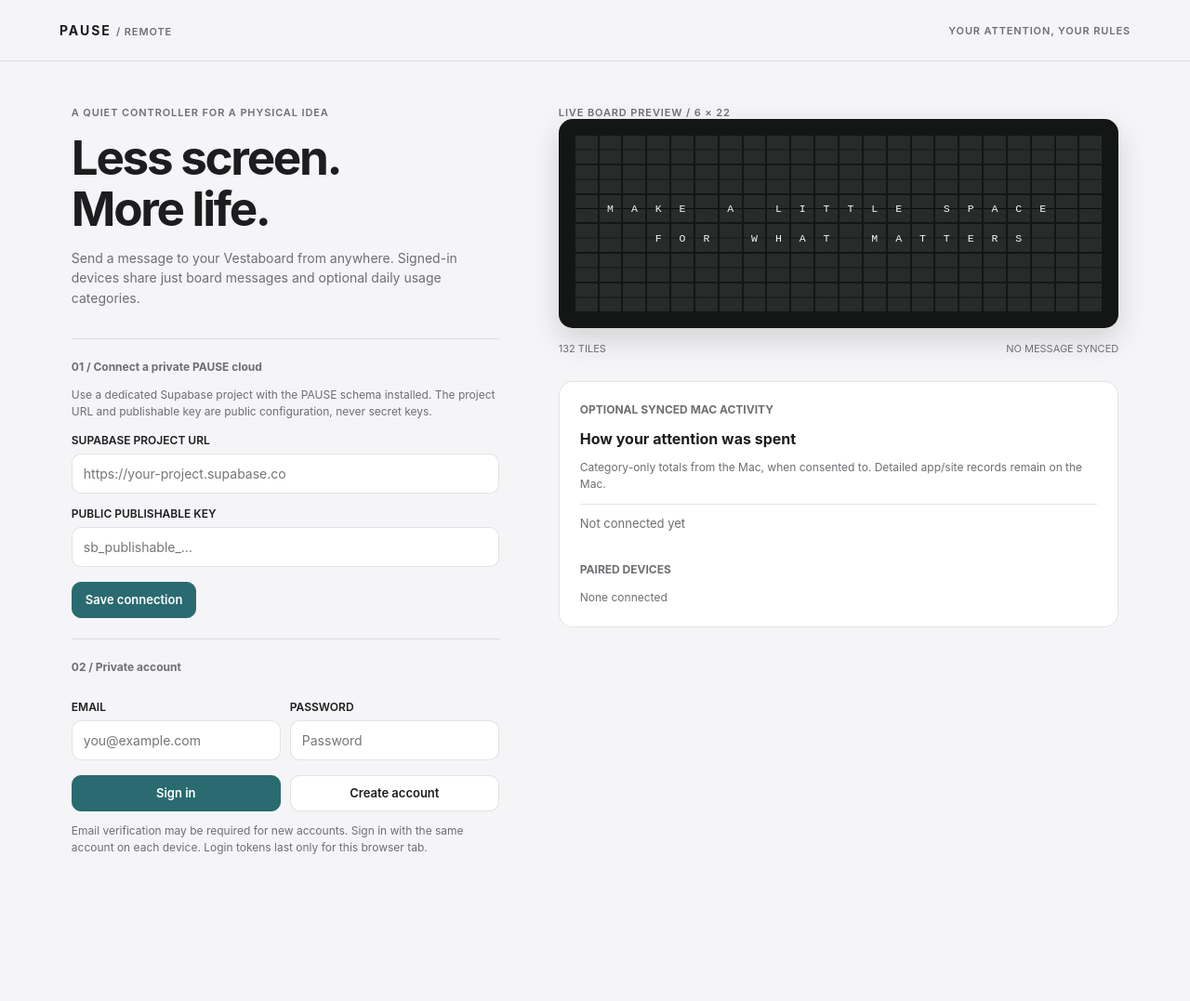
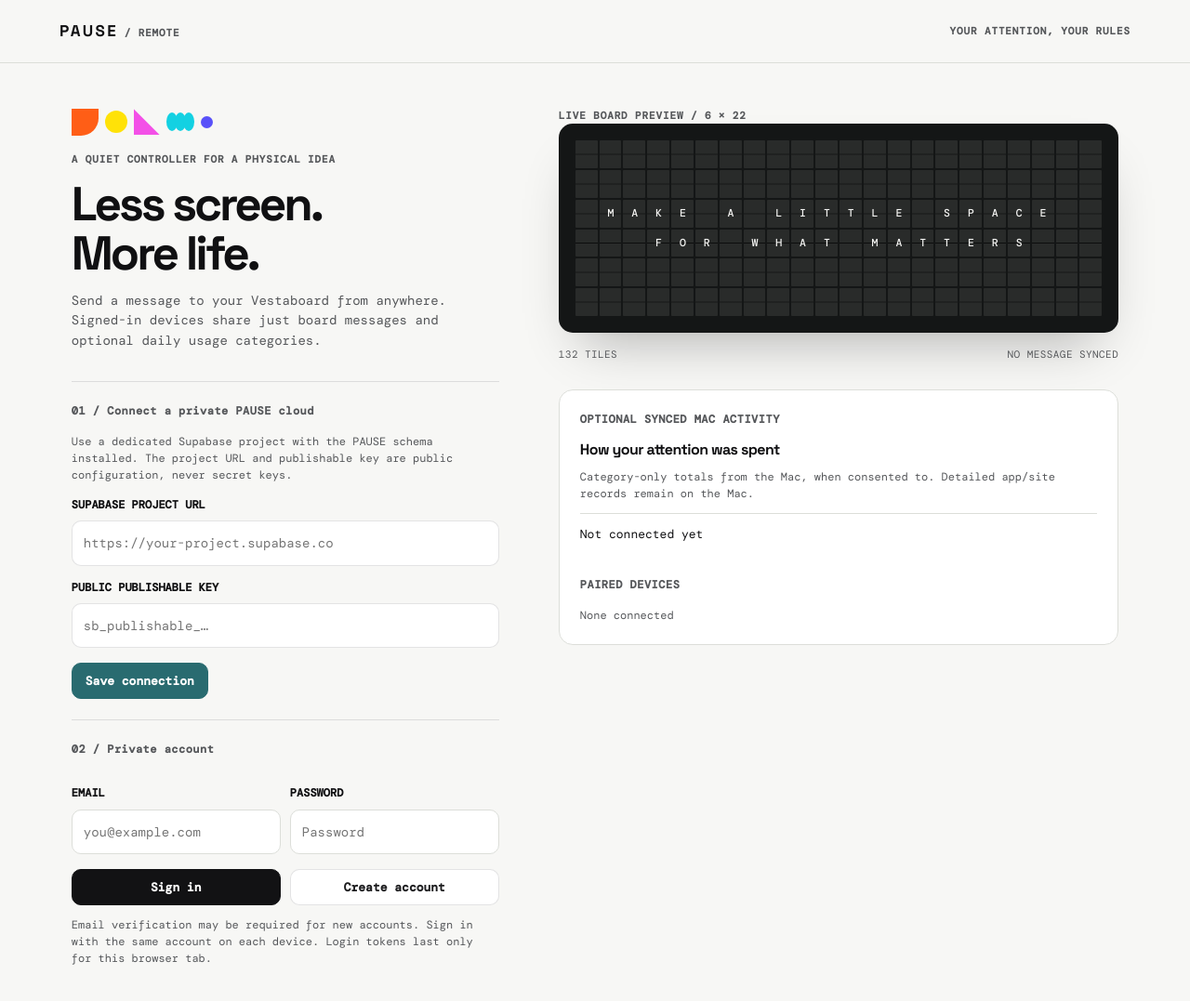
Before and after one commit to mail2tarunv-cpu/pause, a browser extension: page cloud.html in a window 1280 px wide. Shown: the whole page at 93% size. Before the commit the page ends 1049 px from the top, so only its background shows below. Drawn offline with nearby package versions, Linux system fonts and the light colour scheme.

Commit message:
Apply PAUSE editorial font pair and bright palette to cloud controller

```diff
--- a/cloud.html
+++ b/cloud.html
@@ -1,7 +1,9 @@
 <!DOCTYPE html>
 <html lang="en">
 <head><meta charset="utf-8"><meta name="viewport" content="width=device-width,initial-scale=1">
-<meta name="color-scheme" content="light"><title>PAUSE / Cloud controller</title>
+<meta name="color-scheme" content="light dark"><title>PAUSE / Cloud controller</title>
+<link rel="preconnect" href="https://fonts.googleapis.com"><link rel="preconnect" href="https://fonts.gstatic.com" crossorigin>
+<link href="https://fonts.googleapis.com/css2?family=DM+Mono:wght@400;500&family=Space+Grotesk:wght@400;500;700&display=swap" rel="stylesheet">
 <style>
 :root {
   color-scheme: light dark;
@@ -48,11 +50,14 @@ h3{font-size:16px;font-weight:650;margin:12px 0}
 #status{color:#30d158}#status.error{color:#ff6961}
 }
 @media(prefers-reduced-motion:reduce){*,*::before,*::after{transition:none!important;animation:none!important}}
-</style></head>
+</style>
+<link rel="stylesheet" href="design/pause-theme.css">
+</head>
 <body>
 <header class="mast"><span class="logo">PAUSE <span class="eyebrow">/ REMOTE</span></span><span class="eyebrow">YOUR ATTENTION, YOUR RULES</span></header>
 <main>
 <section>
+<div class="pause-shape-strip" aria-hidden="true"><span class="quarter"></span><span class="disc"></span><span class="triangle"></span><span class="wave"><i></i><i></i><i></i></span><span class="dot"></span></div>
 <div class="eyebrow">A quiet controller for a physical idea</div>
 <h1>Less screen.<br>More life.</h1>
 <p class="sub">Send a message to your Vestaboard from anywhere. Signed-in devices share just board messages and optional daily usage categories.</p>
```
